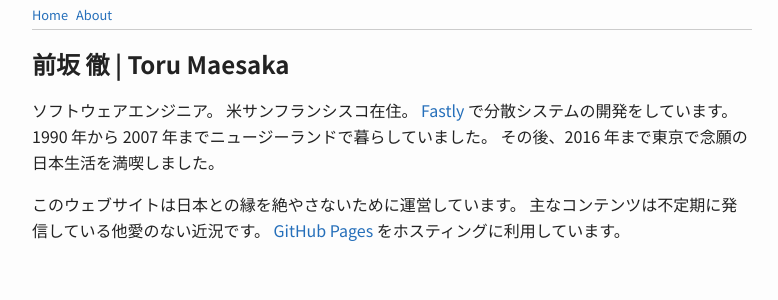
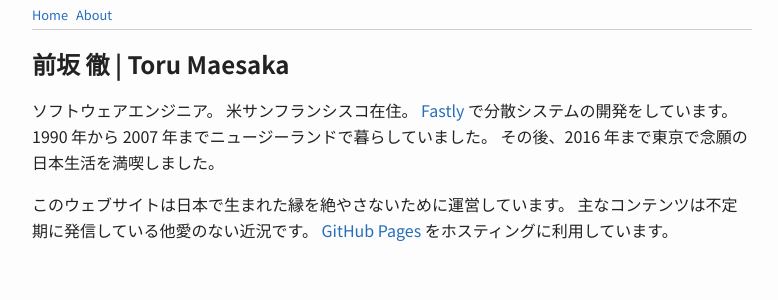
Before and after one commit to toru/ep.torumk.com, a Jekyll site: the page built from about.md, in a window 1280 px wide. Shown: the top 300 px of the page, without its empty margins (248-1026 px from the left). Built offline with Jekyll 4.4.1, drawn with Linux system fonts in a browser that asks for light colours.

Commit message:
about: clarify the tie between japan and myself

```diff
--- a/about.md
+++ b/about.md
@@ -10,6 +10,6 @@ is_post: true
 1990 年から 2007 年までニュージーランドで暮らしていました。
 その後、2016 年まで東京で念願の日本生活を満喫しました。
 
-このウェブサイトは日本との縁を絶やさないために運営しています。
+このウェブサイトは日本で生まれた縁を絶やさないために運営しています。
 主なコンテンツは不定期に発信している他愛のない近況です。
 [GitHub Pages](https://pages.github.com/) をホスティングに利用しています。
```
